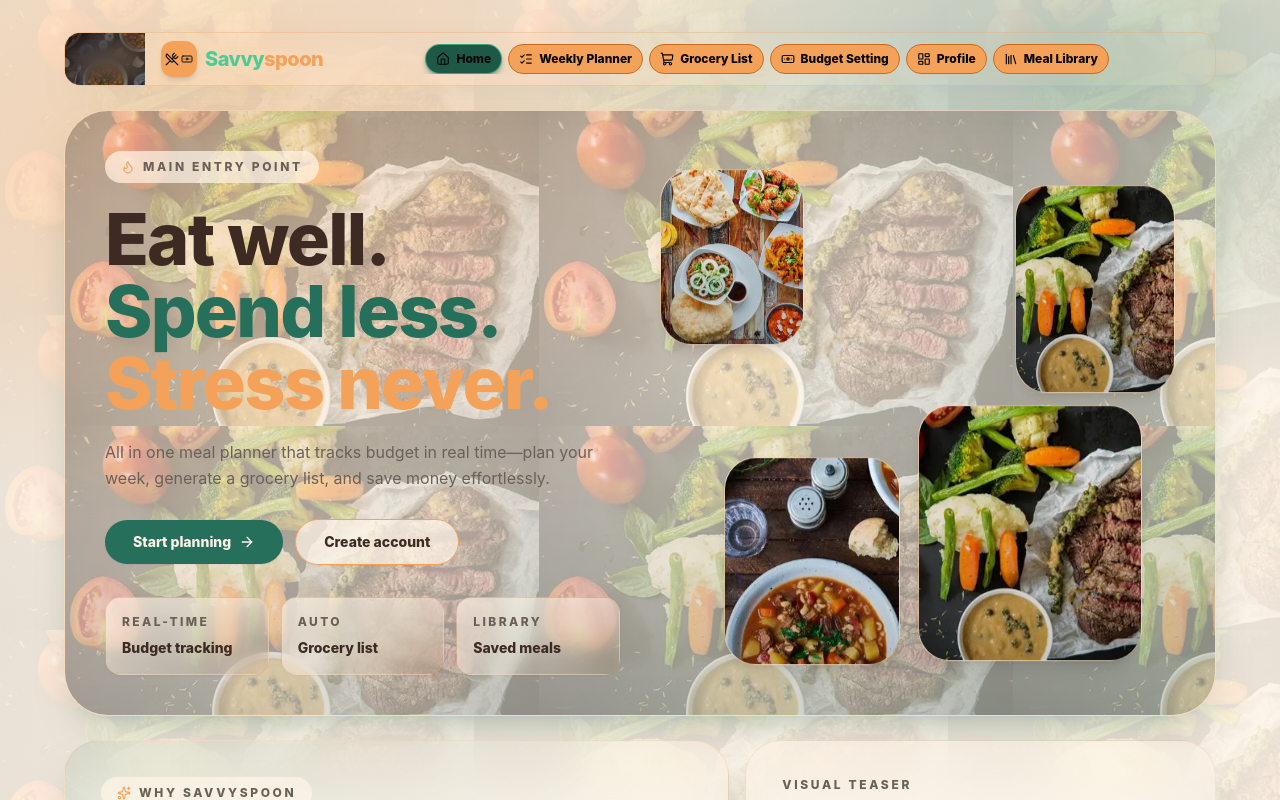
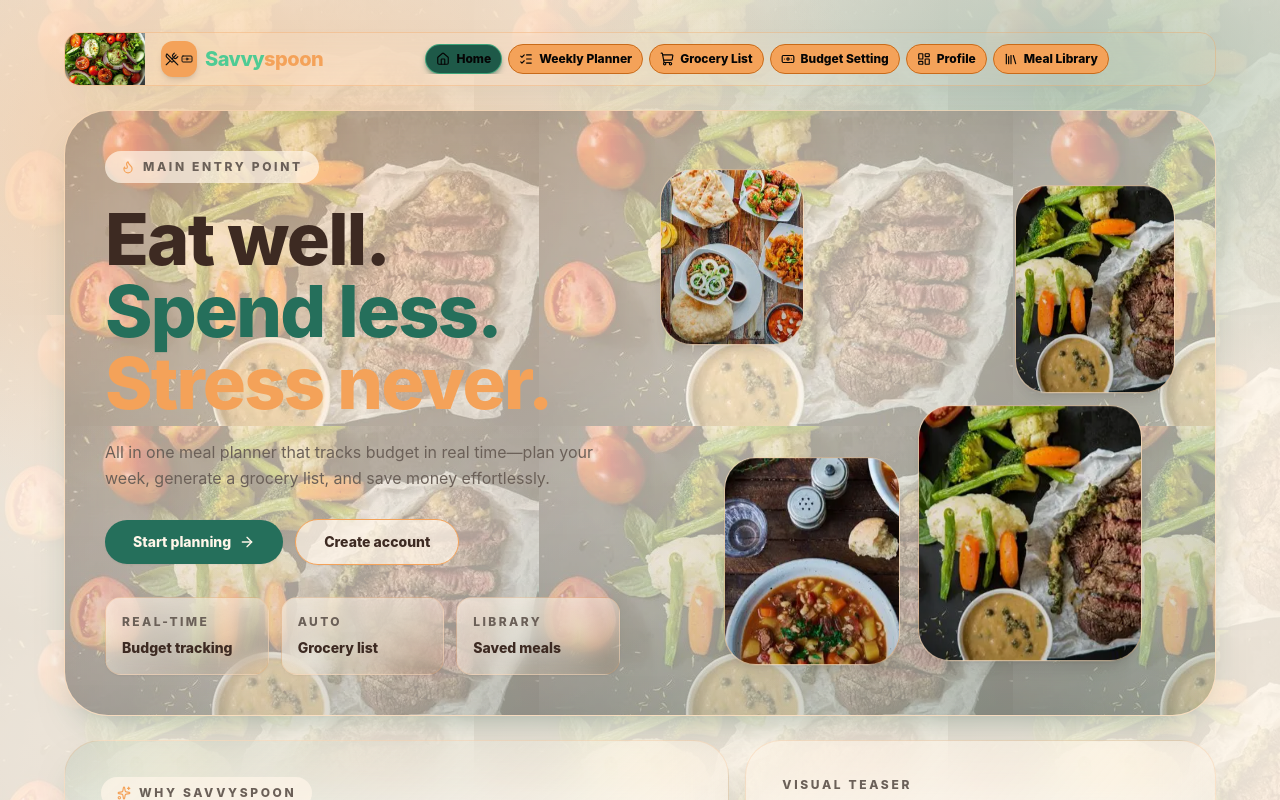
Before and after one commit to Pendo-Marlyne/SavvySpoon, a React (Vite) app: page / in a window 1280 px wide. Both pictures are taken after a click on the button "Continue as Guest". Shown: the top 800 px of the page. Built offline with nearby package versions, Linux system fonts and the light colour scheme.

Commit message:
add photo nav bar

```diff
--- a/src/components/Header.jsx
+++ b/src/components/Header.jsx
@@ -33,9 +33,9 @@ function Header({
       <div className="absolute inset-y-0 left-0 hidden w-20 md:block">
         <div
           className="h-full w-full bg-cover bg-center"
-          style={{ backgroundImage: "url('/homemade.webp')" }}
+          style={{ backgroundImage: "url('/veg.jpg')" }}
         />
-        <div className="absolute inset-0 bg-[#111111]/35 backdrop-blur-md" />
+        <div className="absolute inset-0 bg-[#111111]/12" />
       </div>
 
       <div className="relative flex flex-wrap items-center justify-between gap-2 p-2 md:flex-nowrap md:gap-2.5 md:px-2.5 md:py-2 md:pl-24">
```
